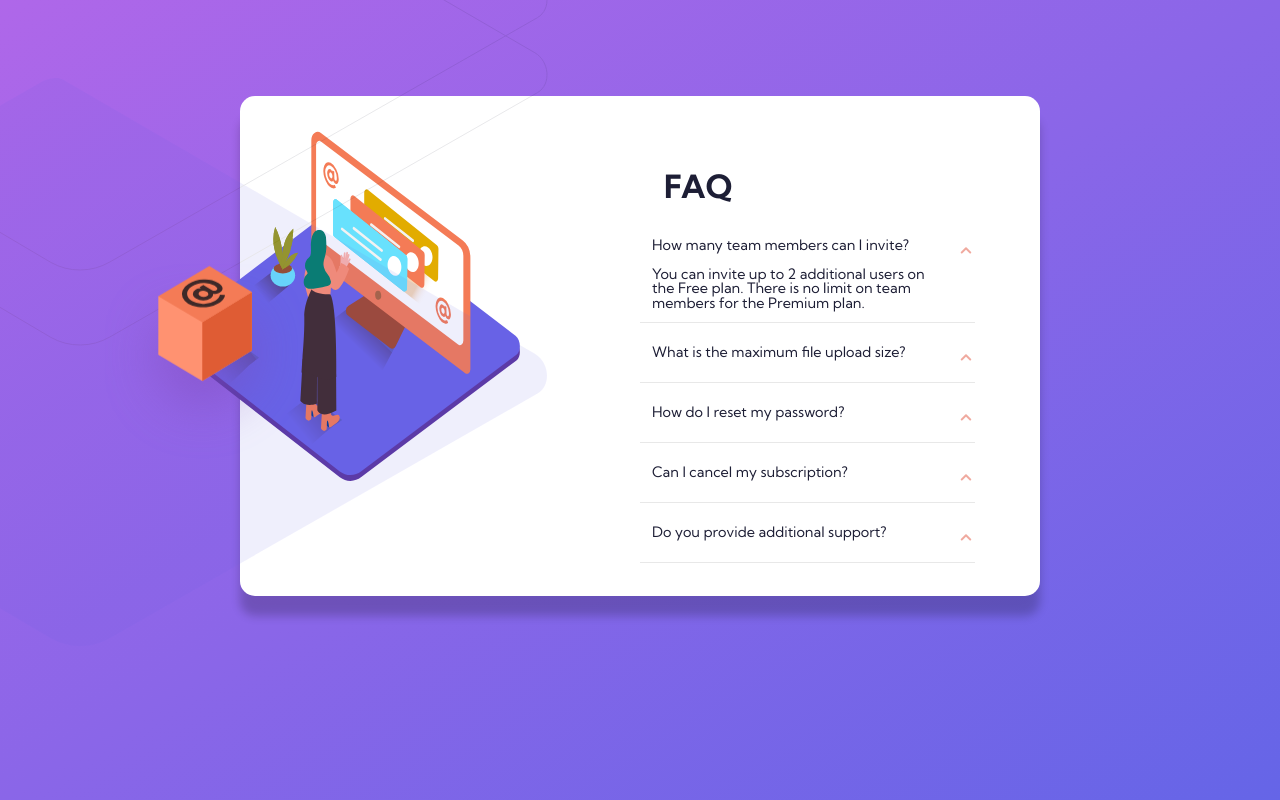
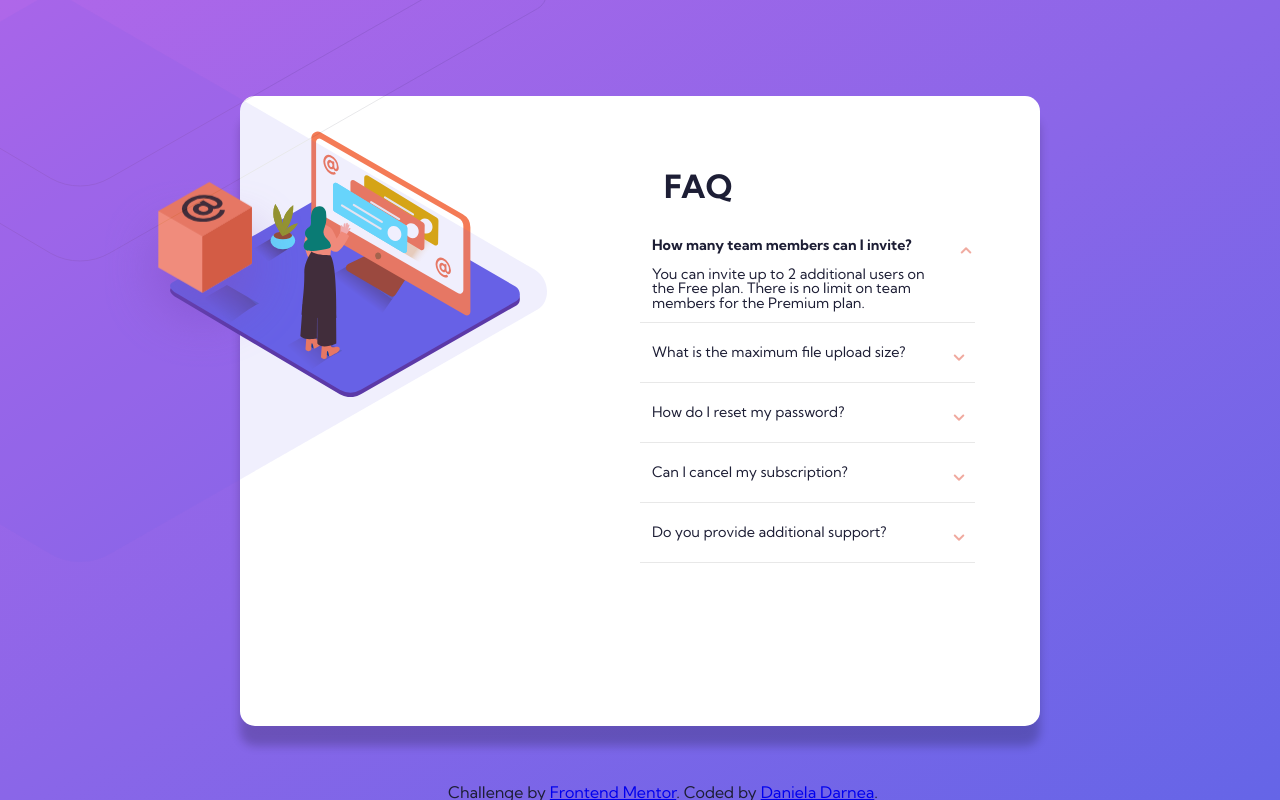
Before and after one commit to mdanieladla/faq-accordion, a plain HTML site: page index.html in a window 1280 px wide. Both pictures are taken after a click on the icon 962 px from the left and 250 px from the top of the page. Shown: the top 800 px of the page. Drawn offline with nearby package versions, Linux system fonts and the light colour scheme.

Commit message:
finished project

```diff
--- a/index.html
+++ b/index.html
@@ -49,17 +49,18 @@
       <div class="container-questions">
         <h1 class="title">FAQ</h1>
         <div class="question-block">
-          <p class="q1 q">
+          <p class="q1 q js-q">
             How many team members can I invite?
             <i class="uil uil-angle-down icon js-icon"></i>
           </p>
+
           <p class="q1 hidden js-qb">
             You can invite up to 2 additional users on the Free plan. There is
             no limit on team members for the Premium plan.
           </p>
         </div>
         <div class="question-block">
-          <p class="q2 q">
+          <p class="q2 q js-q">
             What is the maximum file upload size?
             <i class="uil uil-angle-down icon js-icon"></i>
           </p>
@@ -69,7 +70,7 @@
           </p>
         </div>
         <div class="question-block">
-          <p class="q3 q">
+          <p class="q3 q js-q">
             How do I reset my password?
             <i class="uil uil-angle-down icon js-icon"></i>
           </p>
@@ -79,7 +80,7 @@
           </p>
         </div>
         <div class="question-block">
-          <p class="q4 q">
+          <p class="q4 q js-q">
             Can I cancel my subscription?
             <i class="uil uil-angle-down icon js-icon"></i>
           </p>
@@ -89,7 +90,7 @@
           </p>
         </div>
         <div class="question-block">
-          <p class="q5 q">
+          <p class="q5 q js-q">
             Do you provide additional support?
             <i class="uil uil-angle-down icon js-icon"></i>
           </p>
@@ -100,8 +101,7 @@
         </div>
       </div>
     </main>
-
-    <!-- <footer class="footer">
+    <footer class="footer">
       <div class="attribution">
         Challenge by
         <a href="https://www.frontendmentor.io?ref=challenge" target="_blank"
@@ -111,7 +111,7 @@
           >Daniela Darnea</a
         >.
       </div>
-    </footer> -->
+    </footer>
     <script src="./main.js"></script>
   </body>
 </html>
--- a/main.js
+++ b/main.js
@@ -1,26 +1,23 @@
 'use strict';
-
+//traemos elementos de los bloques que contienen la pregunta y respuesta.
 const questionBlock = document.querySelectorAll('.js-qb');
 
-//console.log(questionBlock);
+//traemos elementos de los iconos.
+const iconRotate = document.querySelectorAll('.js-icon');
 
-const iconRotate = document.querySelectorAll('.js-icon');
-//console.log(iconRotate);
+//traemos elementos de las preguntas.
+const questions = document.querySelectorAll('.js-q');
 
 //cuando haga click en el bloque de preguntas, si la respuesta tiene la clase hidden se la quite y si no la tiene se la añada, a su vez rote el icono.
 
 function handleClick(ev) {
-  let clicked = ev.currentTarget;
-  //console.log(clicked);
-  const click = clicked.parentNode;
-  console.log(click);
+  let clicked = ev.currentTarget; //donde el usuario hace click que en este caso es el icono.
+  const click = clicked.parentNode; //el contenedor padre del icono, el párrafo.
   for (let index = 0; index < iconRotate.length; index++) {
     if (clicked === iconRotate[index]) {
       questionBlock[index].classList.toggle('hidden');
       iconRotate[index].classList.toggle('icon-end');
-    } else {
-      iconRotate[index].classList.toggle('icon-end');
-      //console.log(iconRotate[index]);
+      questions[index].classList.toggle('bold');
     }
   }
 }
--- a/styles/main.css
+++ b/styles/main.css
@@ -33,6 +33,7 @@ html{
     margin-right: 1.5rem;
     border-radius: 15px;
     box-shadow: 0 20px 10px rgb(0 0 0 / 0.2);
+    object-fit: cover;
 }
 
 .container-photos{
@@ -101,6 +102,10 @@ html{
     transform: rotate(180deg);
 }
 
+.bold{
+    font-weight: bold;
+}
+
 .box{
     display: none;
 }
@@ -127,12 +132,16 @@ html{
     box-shadow: 0 20px 10px rgb(0 0 0 / 0.2);
     display: grid;
     grid-template-columns: 50% 50%;
-    max-height: 400px;
+    max-height: 530px;
 }
 
 .container-photos{
     display: flex;
-    /* overflow: hidden;  */
+    max-height: 600px;
+}
+
+.container-questions{
+    object-fit: contain;
 }
 
 .woman-image-mobile{
@@ -171,7 +180,6 @@ html{
    position: relative;
    bottom: 1180px;
    right: 260px;
-   z-index: 5;
    -webkit-animation: float 0.9s infinite both;
 	        animation: float 0.9s infinite both;
 
@@ -195,28 +203,12 @@ html{
 
 .title{
     text-align: left;
-    /* font-family: var(--kumbh-sans);
-    font-size: 2rem;
-    font-weight: bold;
-    margin: 1.5rem; */
 }
 .icon-end{
     transform: rotate(180deg);
 }
 
-/* .question{
-    padding: 10px;
-    border-bottom: 1px solid #e8e8e8;
-    width: 90%;
-    margin-bottom: 10px;
-} */
-/*
-.q1, .q2, .q3, .q4, .q5{
-    font-size: .9rem;
-    display: grid;
-    grid-template-columns: 90% 10%;
-    grid-gap: 15px;
-    padding: 2px;
-} */
-
+.attribution {
+    margin-left: 28rem;
 }
+}
```
